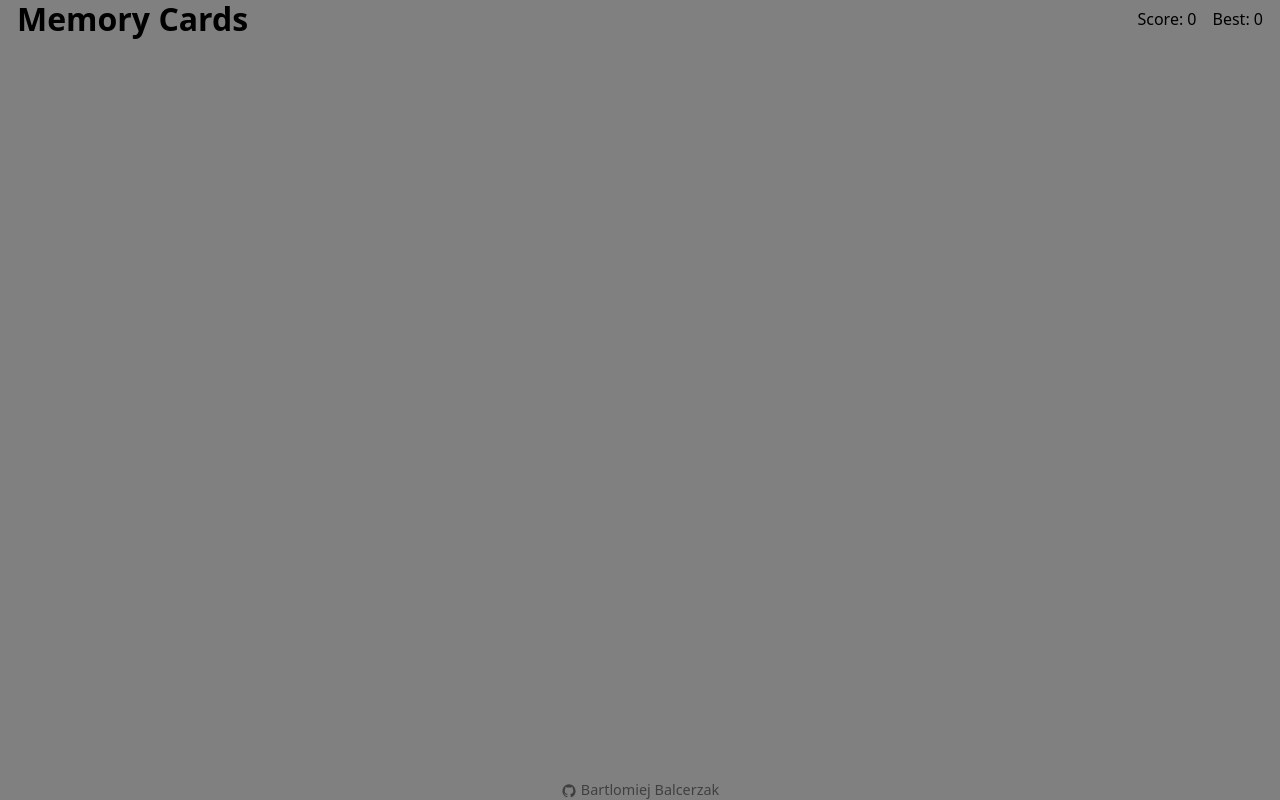
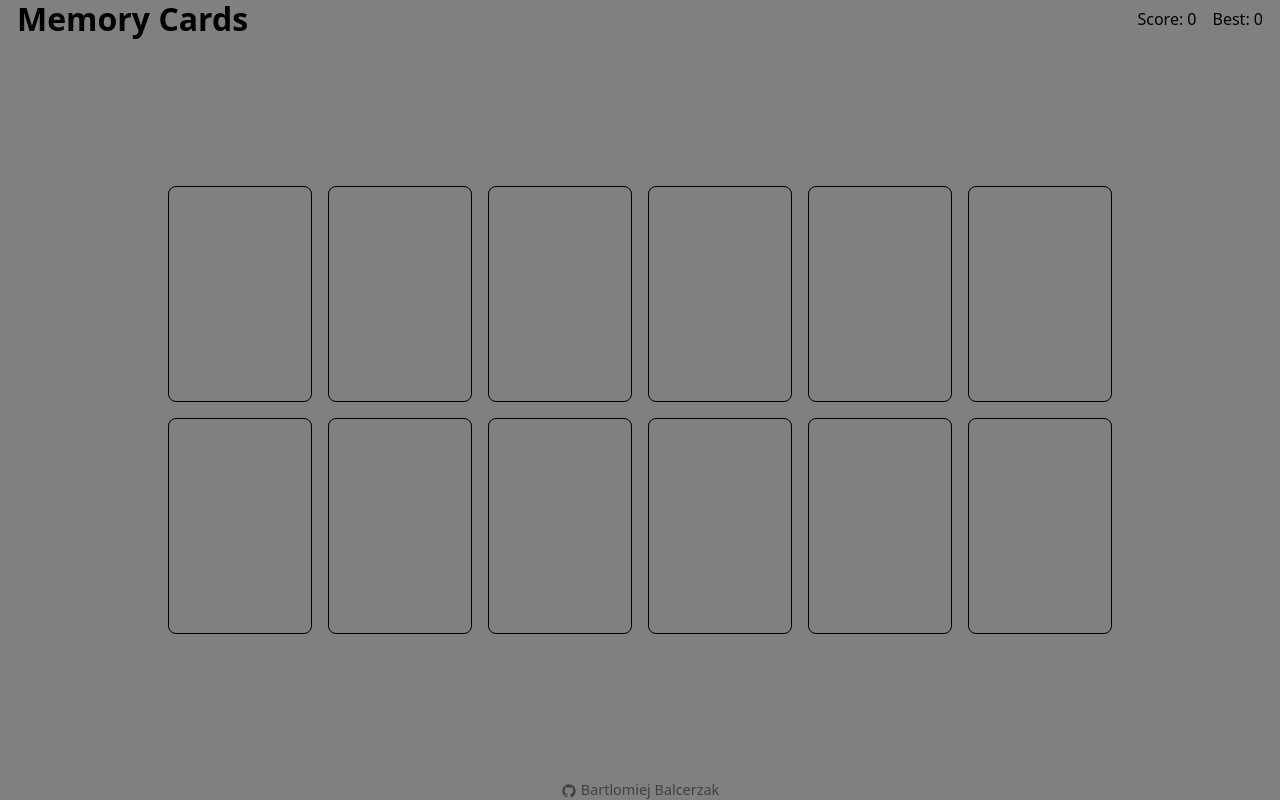
Before and after one commit to bartek8b/TOP-Memory_Cards, a React (Vite) app: page / in a window 1280 px wide. Built offline with nearby package versions, Linux system fonts and the light colour scheme.

Commit message:
Set layout of cards-container & card

```diff
--- a/src/App.jsx
+++ b/src/App.jsx
@@ -9,7 +9,20 @@ function App() {
         </div>
       </header>
 
-      <div className="cards-container"></div>
+      <div className="cards-container">
+        <div className="card"></div>
+        <div className="card"></div>
+        <div className="card"></div>
+        <div className="card"></div>
+        <div className="card"></div>
+        <div className="card"></div>
+        <div className="card"></div>
+        <div className="card"></div>
+        <div className="card"></div>
+        <div className="card"></div>
+        <div className="card"></div>
+        <div className="card"></div>
+      </div>
 
       <a
         href="https://github.com/bartek8b"
--- a/src/index.css
+++ b/src/index.css
@@ -27,7 +27,7 @@ svg {
   color: var(--font);
 }
 /* ======================================= */
-/* ROOT & BODY ========================== */
+/* ROOT & BODY & HEADER / FOOTER ======== */
 /* ===================================== */
 :root {
   --space-base: 4px;
@@ -42,6 +42,7 @@ svg {
     system-ui, 'Segoe UI', Helvetica, Arial, sans-serif, 'Apple Color Emoji',
     'Segoe UI Emoji';
   display: flex;
+  gap: calc(var(--space-base) * 8);
   flex-direction: column;
   justify-content: space-between;
   align-items: center;
@@ -75,6 +76,21 @@ header {
   }
 }
 /* ======================================= */
+/* CARDS CONTAINER & CARDS ============== */
+/* ===================================== */
+.cards-container {
+  display: grid;
+  gap: calc(var(--space-base) * 4);
+  grid-template-columns: repeat(6, 1fr);
+}
+.card {
+  border: 1px solid black;
+  aspect-ratio: 2 / 3;
+  width: calc(var(--space-base) * 36);
+  height: auto;
+  border-radius: calc(var(--space-base) * 2);
+}
+/* ======================================= */
 /* HOVER ================================ */
 /* ===================================== */
 @media (hover: hover) {
@@ -83,16 +99,29 @@ header {
 /* RESPONSIVE-MEDIA-QUERIES ============= */
 /* ===================================== */
 @media (max-width: 1024px) {
+  .cards-container {
+    grid-template-columns: repeat(4, 1fr);
+  }
 }
 
 @media (max-width: 768px) {
+  .cards-container {
+    grid-template-columns: repeat(3, 1fr);
+  }
 }
 
-@media (max-width: 360px) {
+@media (max-width: 480px) {
+  .cards-container {
+    grid-template-columns: repeat(2, 1fr);
+  }
 }
 
-@media (min-width: 1920px) {
+@media (max-width: 300px) {
+  .cards-container {
+    grid-template-columns: 1fr;
+  }
 }
+
 /* ====================================== */
 /* ANIMATIONS ========================== */
 /* ==================================== */
```
